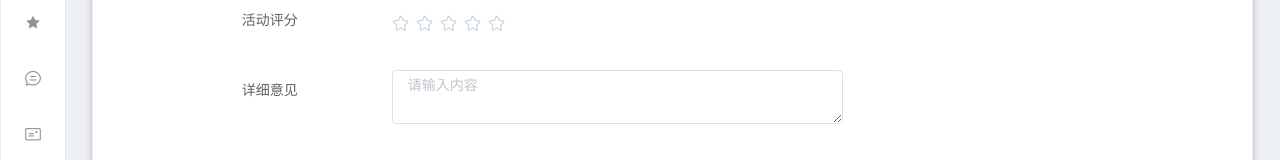
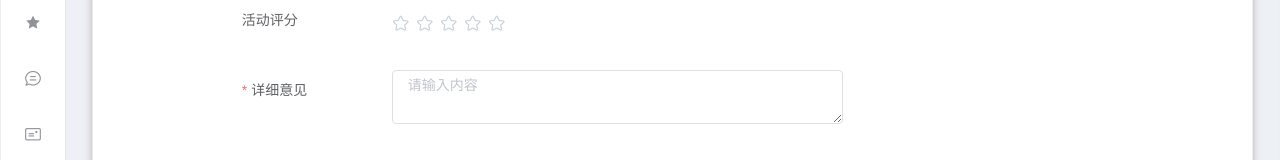
Before and after one commit to CampusSiteManagementSystem/CSMSFrontEnd, a Vue app: page /OrgFrame/FeedBack in a window 1280 px wide. Shown: the part 408-568 px from the top of the page. Built offline with nearby package versions, Linux system fonts and the light colour scheme.

Commit message:
增加表单输入验证

```diff
--- a/src/page/Grandsman/GroundInfo.vue
+++ b/src/page/Grandsman/GroundInfo.vue
@@ -21,17 +21,17 @@
     </el-row>
     <el-divider content-position="center">详细信息</el-divider>
     <el-row class="lower-row">
-      <el-form v-if="editstate" ref="form" :model="form" label-width="80px">
-        <el-form-item label="座位数">
-          <el-input v-model="groundinfo.seatnum"></el-input>
+      <el-form v-if="editstate" ref="ruleForm" :model="ruleForm" :rules="rules" label-width="80px">
+        <el-form-item label="座位数" prop="seatnum">
+          <el-input v-model="groundinfo.seatnum "></el-input>
         </el-form-item>
-        <el-form-item label="电脑数">
+        <el-form-item label="电脑数" prop="computernum">
           <el-input v-model="groundinfo.computernum"></el-input>
         </el-form-item>
-        <el-form-item label="楼层">
+        <el-form-item label="楼层" prop="floor">
           <el-input v-model="groundinfo.floor"></el-input>
         </el-form-item>
-        <el-form-item label="面积">
+        <el-form-item label="面积" prop="area">
           <el-input v-model="groundinfo.area"></el-input>
         </el-form-item>
         <el-form-item>
@@ -129,6 +129,27 @@ export default {
   name: "groundinfo",
   data() {
     return {
+      ruleForm: {
+          seatnum: '',
+          computernum:'',
+          area:'',
+          floor:'',
+        },
+            rules: {
+          seatnum: [
+            { required: true, message: '请输入座椅数量', trigger: 'blur' },
+          ],
+            computernum: [
+            { required: true, message: '请输入电脑数量', trigger: 'blur' },
+          ],
+            floor: [
+            { required: true, message: '请输入层数', trigger: 'blur' },
+          ],
+            area: [
+            { required: true, message: '请输入面积', trigger: 'blur' },
+          ],
+
+        },
       editstate: false,
       groundinfo: {
         seatnum: 10,
--- a/src/page/Grandsman/ReleaseGroundAnnouncement.vue
+++ b/src/page/Grandsman/ReleaseGroundAnnouncement.vue
@@ -1,7 +1,7 @@
 <template>
   <el-card class="maincard">
     <div class="maintitle">发布场地公告</div>
-        <el-form ref="form" :model="form" label-width="80px">
+    <el-form :model="ruleForm" :rules="rules" ref="ruleForm" label-width="80px">
       <el-form-item label="场地" prop="site" required>
         <el-cascader
           clearable
@@ -10,7 +10,7 @@
           @change="handleChange"
         ></el-cascader>
       </el-form-item>
-          <el-form-item label="公告内容">
+      <el-form-item label="公告内容" prop="content">
         <el-input
           type="textarea"
           :autosize="{ minRows: 8, maxRows: 10 }"
@@ -64,7 +64,6 @@ body,
 .groundinfo {
   text-align: center;
 }
-
 </style>
 
 
@@ -77,6 +76,14 @@ export default {
       form: {
         site: [],
         content: "",
+      },
+      ruleForm: {
+        content: "",
+      },
+      rules: {
+        content: [
+          { required: true, message: "请输入公告内容", trigger: "blur" },
+        ],
       },
       groundTable: [
         {
@@ -138,160 +145,218 @@ export default {
       ],
 
       /* 级联选择框 */
-      options: [{
-          value: 'A',
-          label: 'A楼',
-          children: [{
-            value: '1',
-            label: '1楼',
-            children: [{
-              value: 'yizhi',
-              label: '一致'
-            }, {
-              value: 'fankui',
-              label: '反馈'
-            }, {
-              value: 'xiaolv',
-              label: '效率'
-            }, {
-              value: 'kekong',
-              label: '可控'
-            }]
-          }, {
-            value: '2',
-            label: '2楼',
-            children: [{
-              value: 'cexiangdaohang',
-              label: '侧向导航'
-            }, {
-              value: 'dingbudaohang',
-              label: '顶部导航'
-            }]
-          }]
-        }, {
-          value: 'B',
-          label: 'B楼',
-          children: [{
-            value: '1',
-            label: '1楼',
-            children: [{
-              value: 'layout',
-              label: 'Layout 布局'
-            }, {
-              value: 'color',
-              label: 'Color 色彩'
-            }, {
-              value: 'typography',
-              label: 'Typography 字体'
-            }, {
-              value: 'icon',
-              label: 'Icon 图标'
-            }, {
-              value: 'button',
-              label: 'Button 按钮'
-            }]
-          }, {
-            value: '2',
-            label: '2楼',
-            children: [{
-              value: 'radio',
-              label: 'Radio 单选框'
-            }, {
-              value: 'checkbox',
-              label: 'Checkbox 多选框'
-            }, {
-              value: 'input',
-              label: 'Input 输入框'
-            }, {
-              value: 'input-number',
-              label: 'InputNumber 计数器'
-            }, {
-              value: 'select',
-              label: 'Select 选择器'
-            }, {
-              value: 'cascader',
-              label: 'Cascader 级联选择器'
-            }, {
-              value: 'switch',
-              label: 'Switch 开关'
-            }, {
-              value: 'slider',
-              label: 'Slider 滑块'
-            }, {
-              value: 'time-picker',
-              label: 'TimePicker 时间选择器'
-            }, {
-              value: 'date-picker',
-              label: 'DatePicker 日期选择器'
-            }, {
-              value: 'datetime-picker',
-              label: 'DateTimePicker 日期时间选择器'
-            }, {
-              value: 'upload',
-              label: 'Upload 上传'
-            }, {
-              value: 'rate',
-              label: 'Rate 评分'
-            }, {
-              value: 'form',
-              label: 'Form 表单'
-            }]
-          }, {
-            value: '3',
-            label: '3楼',
-            children: [{
-              value: 'table',
-              label: 'Table 表格'
-            }, {
-              value: 'tag',
-              label: 'Tag 标签'
-            }, {
-              value: 'progress',
-              label: 'Progress 进度条'
-            }, {
-              value: 'tree',
-              label: 'Tree 树形控件'
-            }, {
-              value: 'pagination',
-              label: 'Pagination 分页'
-            }, {
-              value: 'badge',
-              label: 'Badge 标记'
-            }]
-          }, {
-            value: '4',
-            label: '4楼',
-            children: [{
-              value: 'alert',
-              label: 'Alert 警告'
-            }, {
-              value: 'loading',
-              label: 'Loading 加载'
-            }, {
-              value: 'message',
-              label: 'Message 消息提示'
-            }, {
-              value: 'message-box',
-              label: 'MessageBox 弹框'
-            }, {
-              value: 'notification',
-              label: 'Notification 通知'
-            }]
-          }]
-        }, {
-          value: 'C',
-          label: 'C楼',
-          children: [{
-            value: 'axure',
-            label: 'Axure Components'
-          }, {
-            value: 'sketch',
-            label: 'Sketch Templates'
-          }, {
-            value: 'jiaohu',
-            label: '组件交互文档'
-          }]
-        }],
+      options: [
+        {
+          value: "A",
+          label: "A楼",
+          children: [
+            {
+              value: "1",
+              label: "1楼",
+              children: [
+                {
+                  value: "yizhi",
+                  label: "一致",
+                },
+                {
+                  value: "fankui",
+                  label: "反馈",
+                },
+                {
+                  value: "xiaolv",
+                  label: "效率",
+                },
+                {
+                  value: "kekong",
+                  label: "可控",
+                },
+              ],
+            },
+            {
+              value: "2",
+              label: "2楼",
+              children: [
+                {
+                  value: "cexiangdaohang",
+                  label: "侧向导航",
+                },
+                {
+                  value: "dingbudaohang",
+                  label: "顶部导航",
+                },
+              ],
+            },
+          ],
+        },
+        {
+          value: "B",
+          label: "B楼",
+          children: [
+            {
+              value: "1",
+              label: "1楼",
+              children: [
+                {
+                  value: "layout",
+                  label: "Layout 布局",
+                },
+                {
+                  value: "color",
+                  label: "Color 色彩",
+                },
+                {
+                  value: "typography",
+                  label: "Typography 字体",
+                },
+                {
+                  value: "icon",
+                  label: "Icon 图标",
+                },
+                {
+                  value: "button",
+                  label: "Button 按钮",
+                },
+              ],
+            },
+            {
+              value: "2",
+              label: "2楼",
+              children: [
+                {
+                  value: "radio",
+                  label: "Radio 单选框",
+                },
+                {
+                  value: "checkbox",
+                  label: "Checkbox 多选框",
+                },
+                {
+                  value: "input",
+                  label: "Input 输入框",
+                },
+                {
+                  value: "input-number",
+                  label: "InputNumber 计数器",
+                },
+                {
+                  value: "select",
+                  label: "Select 选择器",
+                },
+                {
+                  value: "cascader",
+                  label: "Cascader 级联选择器",
+                },
+                {
+                  value: "switch",
+                  label: "Switch 开关",
+                },
+                {
+                  value: "slider",
+                  label: "Slider 滑块",
+                },
+                {
+                  value: "time-picker",
+                  label: "TimePicker 时间选择器",
+                },
+                {
+                  value: "date-picker",
+                  label: "DatePicker 日期选择器",
+                },
+                {
+                  value: "datetime-picker",
+                  label: "DateTimePicker 日期时间选择器",
+                },
+                {
+                  value: "upload",
+                  label: "Upload 上传",
+                },
+                {
+                  value: "rate",
+                  label: "Rate 评分",
+                },
+                {
+                  value: "form",
+                  label: "Form 表单",
+                },
+              ],
+            },
+            {
+              value: "3",
+              label: "3楼",
+              children: [
+                {
+                  value: "table",
+                  label: "Table 表格",
+                },
+                {
+                  value: "tag",
+                  label: "Tag 标签",
+                },
+                {
+                  value: "progress",
+                  label: "Progress 进度条",
+                },
+                {
+                  value: "tree",
+                  label: "Tree 树形控件",
+                },
+                {
+                  value: "pagination",
+                  label: "Pagination 分页",
+                },
+                {
+                  value: "badge",
+                  label: "Badge 标记",
+                },
+              ],
+            },
+            {
+              value: "4",
+              label: "4楼",
+              children: [
+                {
+                  value: "alert",
+                  label: "Alert 警告",
+                },
+                {
+                  value: "loading",
+                  label: "Loading 加载",
+                },
+                {
+                  value: "message",
+                  label: "Message 消息提示",
+                },
+                {
+                  value: "message-box",
+                  label: "MessageBox 弹框",
+                },
+                {
+                  value: "notification",
+                  label: "Notification 通知",
+                },
+              ],
+            },
+          ],
+        },
+        {
+          value: "C",
+          label: "C楼",
+          children: [
+            {
+              value: "axure",
+              label: "Axure Components",
+            },
+            {
+              value: "sketch",
+              label: "Sketch Templates",
+            },
+            {
+              value: "jiaohu",
+              label: "组件交互文档",
+            },
+          ],
+        },
+      ],
       /* end of options */
     };
   },
--- a/src/page/Grandsman/ScoringActivity.vue
+++ b/src/page/Grandsman/ScoringActivity.vue
@@ -46,7 +46,12 @@
           </div> -->
           <!-- <el-divider content-position="center">详细信息</el-divider> -->
 
-          <el-form ref="form" label-width="80px">
+          <el-form
+            :model="ruleForm"
+            :rules="rules"
+            ref="ruleForm"
+            label-width="80px"
+          >
             <el-form-item label="评分">
               <el-input-number
                 size="small"
@@ -56,7 +61,7 @@
                 :min="-5"
               ></el-input-number>
             </el-form-item>
-            <el-form-item label="评分理由">
+            <el-form-item label="评分理由" prop="reason">
               <el-input
                 type="textarea"
                 :autosize="{ minRows: 5, maxRows: 10 }"
@@ -119,14 +124,13 @@ body,
   font-size: 20px;
   font-weight: 600;
 }
-.maincard{
+.maincard {
   height: 100%;
 }
 
 .detailinfo {
   padding-left: 15px;
 }
-
 </style>
 
 
@@ -136,6 +140,14 @@ export default {
   name: "creditscoring",
   data() {
     return {
+      ruleForm: {
+        reason: "",
+      },
+      rules: {
+        reason: [
+          { required: true, message: "请输入评分理由", trigger: "blur" },
+        ],
+      },
       activityName: "数据库会议",
       date: "2021-6-1",
       startTime: 13154112315,
--- a/src/page/Organization/SiteFeedback.vue
+++ b/src/page/Organization/SiteFeedback.vue
@@ -6,38 +6,58 @@
           <h2>场地反馈</h2>
         </div>
         <div id="content">
-          <el-form label-position="left" class="demo-table" label-width="150px">
+          <el-form
+            :model="ruleForm"
+            :rules="rules"
+            ref="ruleForm"
+            label-position="left"
+            class="demo-table"
+            label-width="150px"
+          >
             <el-form-item label="活动ID">
               <label slot="label">活&nbsp;&nbsp;动&nbsp;&nbsp;ID</label>
-              <span>{{value1.ID}}</span>
+              <span>{{ value1.ID }}</span>
             </el-form-item>
             <el-form-item label="活动时间">
               <label slot="label">活动时间</label>
-              <span>{{value1.time}}</span>
+              <span>{{ value1.time }}</span>
             </el-form-item>
             <el-form-item label="活动地点">
               <label slot="label">活动地点</label>
-              <span>{{value1.place}}</span>
+              <span>{{ value1.place }}</span>
             </el-form-item>
             <el-form-item label="活动评分">
               <label slot="label">活动评分</label>
               <div>
                 <p>
-                  <el-rate class="block" v-model="score" :colors="colors" show-text></el-rate>
+                  <el-rate
+                    class="block"
+                    v-model="score"
+                    :colors="colors"
+                    show-text
+                  ></el-rate>
                 </p>
               </div>
             </el-form-item>
-            <el-form-item label="详细意见">
+            <el-form-item label="详细意见" prop="textarea">
               <label slot="label">详细意见</label>
               <span>
-                <el-input :autosize="{ minRows: 2, maxRows: 6}" class="input" type="textarea" :rows="5"
-                  placeholder="请输入内容" v-model="textarea">
+                <el-input
+                  :autosize="{ minRows: 2, maxRows: 6 }"
+                  class="input"
+                  type="textarea"
+                  :rows="5"
+                  placeholder="请输入内容"
+                  v-model="textarea"
+                >
                 </el-input>
               </span>
             </el-form-item>
             <el-form-item align="center" class="modify">
-                          <el-button type="primary"  @click="submit">提交</el-button>
-            <router-link to="/OrgFrame/FinishActivity" tag='el-button'>取消</router-link>
+              <el-button type="primary" @click="submit">提交</el-button>
+              <router-link to="/OrgFrame/FinishActivity" tag="el-button"
+                >取消</router-link
+              >
             </el-form-item>
           </el-form>
         </div>
@@ -55,90 +75,98 @@
       place: "G403",
     };
     return {
+      ruleForm: {
+        textarea: "",
+      },
+      rules: {
+        textarea: [
+          { required: true, message: "请输入场地反馈", trigger: "blur" },
+        ],
+      },
       value1: vm,
       score: null,
-        colors: ['#99A9BF', '#F7BA2A', '#FF9900'], // 等同于 { 2: '#99A9BF', 4: { value: '#F7BA2A', excluded: true }, 5: '#FF9900' }
-        textarea: ''
-      }
+      colors: ["#99A9BF", "#F7BA2A", "#FF9900"], // 等同于 { 2: '#99A9BF', 4: { value: '#F7BA2A', excluded: true }, 5: '#FF9900' }
+      textarea: "",
+    };
   },
   methods: {
     submit() {
-        if ((this.score == null) || (this.textarea == '')) {
-          this.$alert('未输入所有备选项', '反馈失败', {
-            confirmButtonText: '确定',
-            callback: action => {
-              if (action === 'confirm') {
-                console.log("ID",this.$route.query.activityID);
+      if (this.score == null || this.textarea == "") {
+        this.$alert("未输入所有备选项", "反馈失败", {
+          confirmButtonText: "确定",
+          callback: (action) => {
+            if (action === "confirm") {
+              console.log("ID", this.$route.query.activityID);
               this.$message({
-                  type: 'error',
-                  message: '反馈失败'
+                type: "error",
+                message: "反馈失败",
               });
             }
-            }
+          },
         });
       } else {
-          this.$alert('感谢您的反馈', '反馈成功', {
-            confirmButtonText: '确定',
-            callback: action => {
-              if (action === 'confirm') {
+        this.$alert("感谢您的反馈", "反馈成功", {
+          confirmButtonText: "确定",
+          callback: (action) => {
+            if (action === "confirm") {
               this.$message({
-                  type: 'success',
-                  message: '反馈成功'
+                type: "success",
+                message: "反馈成功",
               });
             }
             this.$router.push("/OrgFrame/FinishActivity");
-            }
+          },
         });
       }
-      }
-    }
-  }
+    },
+  },
+};
 </script>
 
 <style scoped>
-.page{
+.page {
   height: 100%;
   width: 100%;
-    margin:0;
+  margin: 0;
   display: flex;
   background-color: rgb(236, 233, 233);
   background: rgba(240, 235, 235, 0.5);
   justify-content: center;
   align-items: center;
 }
-.background{
-    margin:0;
-    height:98%;
-    width:99%;
+.background {
+  margin: 0;
+  height: 98%;
+  width: 99%;
   background-color: rgb(255, 255, 255);
   background: rgba(255, 255, 255, 0.5);
-    box-shadow: 0 2px 4px rgba(0, 0, 0, .12), 0 0 6px rgba(0, 0, 0, .04);
-    position:relative;
+  box-shadow: 0 2px 4px rgba(0, 0, 0, 0.12), 0 0 6px rgba(0, 0, 0, 0.04);
+  position: relative;
 }
-#content{
-    position:absolute;
-    left:150px;
-    top:130px;
+#content {
+  position: absolute;
+  left: 150px;
+  top: 130px;
 }
-.input{
-    margin:0;
-    height:80%;
-    width:200%;
+.input {
+  margin: 0;
+  height: 80%;
+  width: 200%;
   position: relative;
 }
 .modify {
   margin-top: 2cm;
   margin-left: 2cm;
 }
-.choose-button{
-    margin:10px 20px;
-    width:35%;
-    height:10%;
+.choose-button {
+  margin: 10px 20px;
+  width: 35%;
+  height: 10%;
 }
 .el-card {
   height: 100%;
 }
-.demo-table{
-    font-family:Helvetica;
+.demo-table {
+  font-family: Helvetica;
 }
 </style>
--- a/src/page/SystemAdmin/SystemAnnouncement.vue
+++ b/src/page/SystemAdmin/SystemAnnouncement.vue
@@ -1,7 +1,12 @@
 <template>
   <el-card class="maincard">
     <div class="maintitle">发布系统公告</div>
-    <el-form ref="ruleform" :rules="rules" :model="ruleform" label-width="100px">
+    <el-form
+      ref="ruleform"
+      :rules="rules"
+      :model="ruleform"
+      label-width="100px"
+    >
       <el-form-item label="选择日期：" prop="date">
         <el-date-picker
           v-model="ruleform.date"
@@ -23,7 +28,7 @@
           show-word-limit
         ></el-input>
       </el-form-item>
-      <el-form-item style="float:right">
+      <el-form-item style="float: right">
         <el-button type="primary" @click="publish">发布</el-button>
         <el-button @click="back">取消</el-button>
       </el-form-item>
@@ -67,14 +72,17 @@ export default {
   data() {
     return {
       rules: {
-        date: [{ required: true, message: "请选择活动日期", trigger: "blur" }],
+        date: [
+          { required: true, message: "请选择公告发布日期", trigger: "blur" },
+        ],
         time: [
-          { required: true, message: "请选择日期时间段", trigger: "blur" },
+          { required: true, message: "请选择公告发布时间段", trigger: "blur" },
         ],
         content: [
-          { required: true, message: "请输入活动描述", trigger: "blur" },
-        ]
+          { required: true, message: "请输入公告内容", trigger: "blur" },
+        ],
       },
+
       ruleform: {
         date: "",
         time: [new Date(2016, 9, 10, 8, 40), new Date(2016, 9, 10, 9, 40)],
--- a/src/router/index.js
+++ b/src/router/index.js
@@ -235,13 +235,13 @@ const routes = [
                 import('../page/SystemAdmin/SystemAdminGroupVerify.vue')
         },
         {
-            path: "Announcement",
+            path: "SystemAnnouncement",
             name: "AnnouncementforSystem",
             meta: {
                 title: "发布公告",
             },
             component: () =>
-                import('../page/Shared/AnnouncementList.vue')
+                import('../page/SystemAdmin/SystemAnnouncement.vue')
         }
         ]
     },
```
Also changed, not shown: 1 other file (tests, documents, lock files or other folders). Lines whose indentation alone changed are shown as unchanged.
